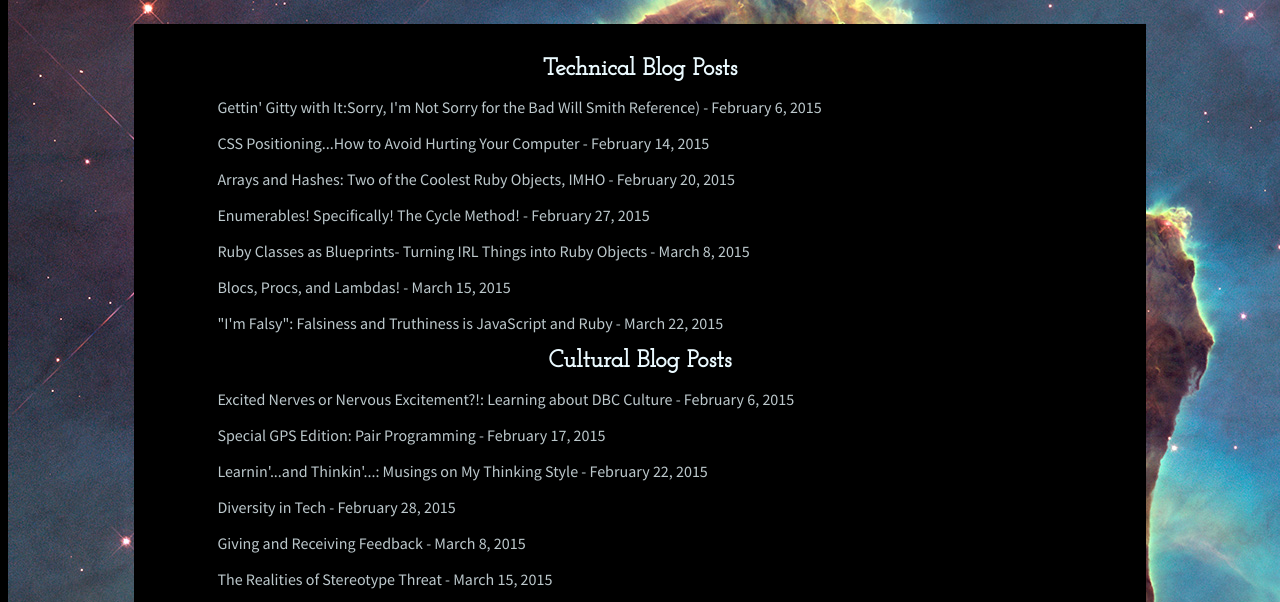
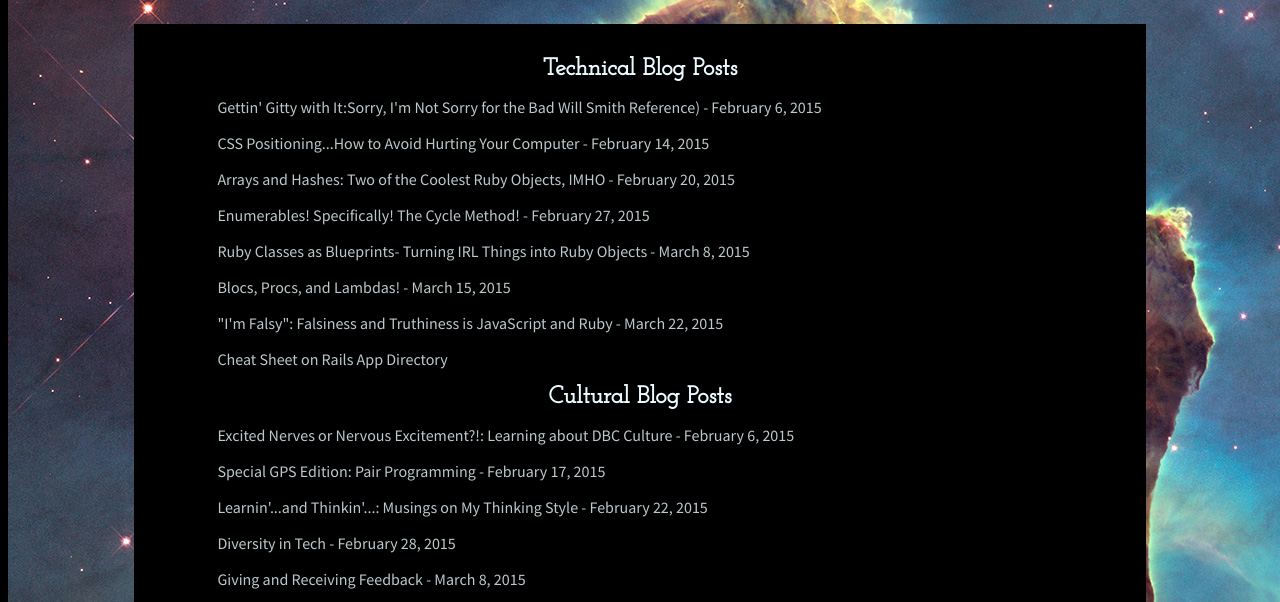
Before and after one commit to cjhaddad/old_personal_site, a plain HTML site: page blog/blog_directory.html in a window 1280 px wide. Shown: the part 184-786 px from the top of the page. Drawn offline with Linux system fonts and the light colour scheme.

Commit message:
adding cheat sheet to blog directory

```diff
--- a/blog/blog_directory.html
+++ b/blog/blog_directory.html
@@ -46,6 +46,9 @@
       <p>
         <a href="http://cjhaddad.github.io/blog/t7-JavaScript.html">"I'm Falsy": Falsiness and Truthiness is JavaScript and Ruby - March 22, 2015</a>
       </p>
+      <p>
+        <a href="http://cjhaddad.github.io/cheat_sheet.html">Cheat Sheet on Rails App Directory</a>
+      </p>
       <p></p>
       <h2>Cultural Blog Posts</h2>
       <p>
```
